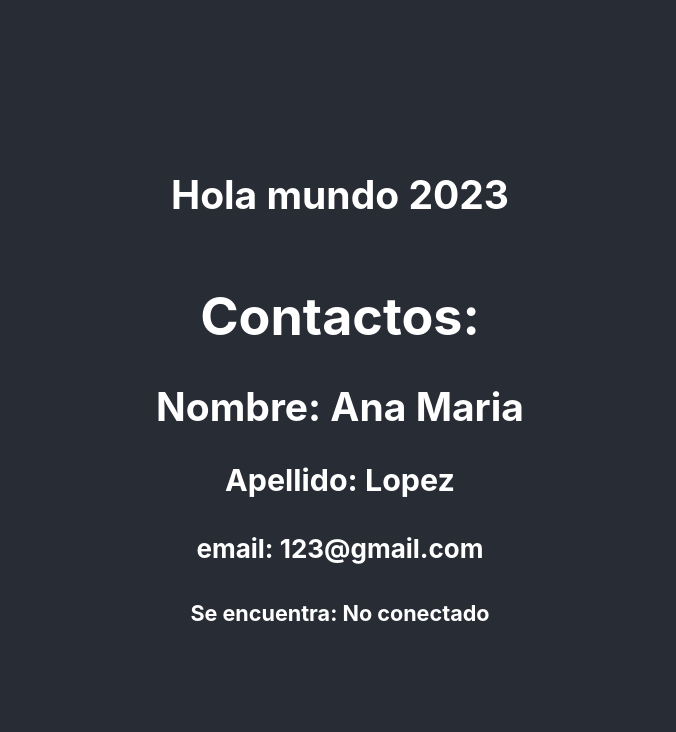
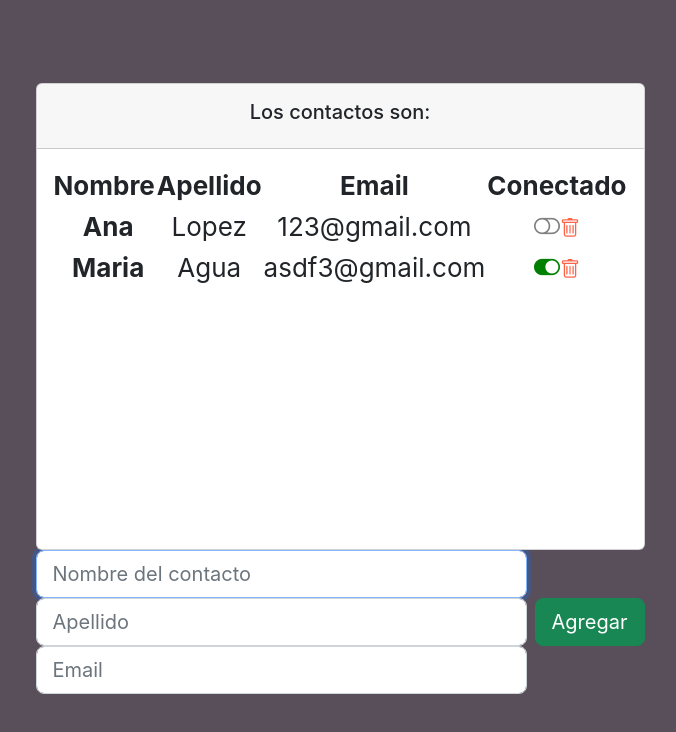
Before and after one commit to GianinaLC/openbootcamp-reactjs, a React (Create React App) app: page / in a window 1280 px wide. Shown: the top 732 px of the page, without its empty margins (300-976 px from the left). Built offline with nearby package versions, Linux system fonts and the light colour scheme.

Commit message:
Lista de contactos. agregado y eliminado

```diff
--- a/package.json
+++ b/package.json
@@ -6,6 +6,8 @@
     "@testing-library/jest-dom": "^5.16.5",
     "@testing-library/react": "^13.4.0",
     "@testing-library/user-event": "^13.5.0",
+    "bootstrap": "^5.2.3",
+    "bootstrap-icons": "^1.10.3",
     "react": "^18.2.0",
     "react-dom": "^18.2.0",
     "react-scripts": "5.0.1",
--- a/src/App.css
+++ b/src/App.css
@@ -14,14 +14,13 @@
 }
 
 .App-header {
-  background-color: #282c34;
+  background-color: #584f5a;
   min-height: 100vh;
   display: flex;
   flex-direction: column;
   align-items: center;
   justify-content: center;
   font-size: calc(10px + 2vmin);
-  color: white;
 }
 
 .App-link {
--- a/src/App.js
+++ b/src/App.js
@@ -6,9 +6,6 @@ function App() {
   return (
     <div className="App">
       <header className="App-header">
-        <h2>Hola mundo 2023</h2>
-        {/* componentes de listado de tareas */}
-        {/*     <TaskListComponent /> */}
         <ContactoLista />
       </header>
     </div>
--- a/src/components/containers/contactos_list.jsx
+++ b/src/components/containers/contactos_list.jsx
@@ -1,20 +1,88 @@
 /* Primer ejercicio */
-import React from "react";
+import React, { useState, useEffect } from "react";
 import { Contacto } from '../../models/contacto.class'
 import ContactoComponente from "../pure/contacto";
+import ContactoForm from "../pure/forms/contactoForm";
 
 const ContactoLista = () => {
 
-    const ejemploContacto = new Contacto('Ana Maria', 'Lopez', '123@gmail.com',false);
+    const ejemploContacto = new Contacto('Ana', 'Lopez', '123@gmail.com', false);
+    const ejemploContacto2 = new Contacto('Maria', 'Agua', 'asdf3@gmail.com', true);
+
+    /* estado del contacto */
+    const [contactos, setContactos] = useState([ejemploContacto, ejemploContacto2])
+
+    const [loading, setLoading] = useState(true)
+
+//control del ciclo de vida del componente
+    useEffect(() => {
+        console.log('modificacion de tareas')
+        setLoading(false)
+        //cuando desaparezca el componente sale lo que hay en return
+        return () => {
+              console.log('se va a desmontar')
+        }
+    },[contactos])
+
+    function isConectado(estado) {
+        console.log('conectividad', estado);
+        const index = contactos.indexOf(estado);
+        const listaTemporal = [...contactos];
+        listaTemporal[index].sesion = !listaTemporal[index].sesion;
+
+        setContactos(listaTemporal)
+    }
+
+    function borrarContacto(estado) {
+        console.log('borrado contacto', estado);
+        const index = contactos.indexOf(estado);
+        const listaTemporal = [...contactos]
+        listaTemporal.splice(index, 1);
+        setContactos(listaTemporal)
+    }
+
+    function agregarContacto(estado) {
+        console.log('Add this task:', estado);
+        const index = contactos.indexOf(estado);
+        const listaTemporal = [...contactos];
+        listaTemporal.push(estado);
+        setContactos(listaTemporal);
+    }
+
 
     return (
         <div>
-            <div>
-                <h1>Contactos:</h1>
+            <div className="col-12">
+                <div className="card">
+                    <div className="card-header p-3">
+                        <h5>Los contactos son:</h5>
+                    </div>
+                    <div className="card-body" data-mdb-perfect-scrollbar='true' style={{ position:'relative', height: '400px' }}>
+                        <table>
+                            <thead>
+                                <tr>
+                                    <th scope="col">Nombre</th>
+                                    <th scope="col">Apellido</th>
+                                    <th scope="col">Email</th>
+                                    <th scope="col">Conectado</th>
+                                </tr>
+                            </thead>
+                            <tbody>
+                                {contactos.map((contacto, index) => {
+                                    return (
+                                        <ContactoComponente
+                                            key={index}
+                                            contacto={contacto}
+                                            conectado={isConectado}
+                                            remove={borrarContacto}></ContactoComponente>
+                                    )
+                                })}
+                            </tbody>
+                        </table>
+                    </div>
+                </div>
             </div>
-            {/* TODO aplicar un for/map para renderizar una lista */}
-            <ContactoComponente contacto={ejemploContacto}></ContactoComponente>
-
+            <ContactoForm add={agregarContacto}></ContactoForm>
         </div>
     )
 }
--- a/src/components/pure/contacto.jsx
+++ b/src/components/pure/contacto.jsx
@@ -1,29 +1,54 @@
 /* Primer ejercicio */
+import { useEffect } from "react";
 import { Contacto } from "../../models/contacto.class";
 import PropTypes from 'prop-types';
 
-const ContactoComponente = ({ contacto }) => {
+const ContactoComponente = ({ contacto, conectado , remove }) => {
+
+    useEffect(() => {
+        console.log('contacto creada')
+        return () => {
+            console.log(`contacto: ${contacto.nombre} se va a desmontar`)
+        }
+    }, [contacto])
+
+        function conectadoIcon() {
+            if (contacto.sesion) {
+                return(<i onClick={() => conectado(contacto)} className="bi-toggle-on task-action" style={{color: 'green'}}></i>)
+            } else {
+                return(<i onClick={() => conectado(contacto)}  className="bi-toggle-off task-action" style={{color: 'grey'}}></i>)
+            }
+        }
+
+
+
     return (
-        <div>
-            <h2>
-                Nombre: { contacto.nombre }
-            </h2>
-            <h3>
-                Apellido: {contacto.apellido}
-            </h3>
-            <h4>
-                email: {contacto.email}
-            </h4>
-            <h5>
-                Se encuentra: { contacto.conectado ? 'Conectado' : 'No conectado'}
-            </h5>
-        </div>
+            <tr className="fw-normal">
+                <th>
+                    <span className="ms-2">{ contacto.nombre }</span>
+                </th>
+                <td  className="align-middle">
+                    <span> { contacto.apellido }</span>
+                </td>
+                <td className="align-middle">
+                    <span>{contacto.email} </span>
+                </td>
+                <td className="align-middle">
+                    {conectadoIcon()}
+
+                    <i className="bi-trash task-action"
+                        style={{ color: 'tomato', fontSize: '20px' }}
+                        onClick={() => remove(contacto)}></i>
+                </td>
+            </tr>
     )
 
 }
 
 ContactoComponente.propTypes = {
-    contacto : PropTypes.instanceOf(Contacto)
+    contacto: PropTypes.instanceOf(Contacto).isRequired,
+    conectado: PropTypes.func.isRequired,
+    remove: PropTypes.func.isRequired
 }
 
 
--- /dev/null
+++ b/src/components/pure/forms/contactoForm.jsx
@@ -0,0 +1,40 @@
+import { useRef } from "react"
+import { Contacto } from "../../../models/contacto.class"
+import PropTypes from 'prop-types'
+
+const ContactoForm = ({ add }) => {
+    const nombreRef = useRef('')
+    const apellidoRef = useRef('')
+    const emailRef = useRef('')
+
+    function agregarContacto(e) {
+        e.preventDefault();
+        const nuevoContacto = new Contacto(
+            nombreRef.current.value,
+            apellidoRef.current.value,
+            emailRef.current.value,
+            false
+        )
+        /* add esta en el padre -contactos_list*/
+        add(nuevoContacto);
+    }
+
+    return (
+        <form onSubmit={agregarContacto} className='d-flex justify-content-center align-items-center mb-4'>
+            <div className='form-outline flex-fill'>
+                <input ref={nombreRef} id='inputNombre' className='form-control form-control-lg' required autoFocus placeholder="Nombre del contacto" />
+
+                <input ref={apellidoRef} id='inputApellido' className='form-control form-control-lg' required placeholder="Apellido" />
+
+                <input ref={emailRef} id='inputEmail' className='form-control form-control-lg' required  placeholder="Email" />
+            </div>
+            <button type="submit" className='btn btn-success btn-lg ms-2' >Agregar</button>
+        </form>
+    )
+}
+
+ContactoForm.propTypes = {
+    add: PropTypes.func.isRequired
+}
+
+export default ContactoForm;
--- a/src/index.js
+++ b/src/index.js
@@ -1,5 +1,8 @@
 import React from 'react';
 import ReactDOM from 'react-dom/client';
+import 'bootstrap/dist/css/bootstrap.css';
+// ! los estilos propios deben ir debajo de BS para que no los pise
+import 'bootstrap-icons/font/bootstrap-icons.css';
 import './index.css';
 import App from './App';
 import reportWebVitals from './reportWebVitals';
--- a/src/models/contacto.class.js
+++ b/src/models/contacto.class.js
@@ -3,12 +3,12 @@ export class Contacto {
     nombre = '';
     apellido = '';
     email = '';
-    conectado = false;
+    sesion = false;
 
-    constructor(nombre, apellido, email, conectado) {
+    constructor(nombre, apellido, email, sesion) {
         this.nombre = nombre;
         this.apellido = apellido;
         this.email = email;
-        this.conectado = conectado;
+        this.sesion = sesion;
     }
 }
```
Also changed, not shown: src/segundoEjercicio.jsx (added, +35 -0 lines), 1 other file (tests, documents, lock files or other folders).
